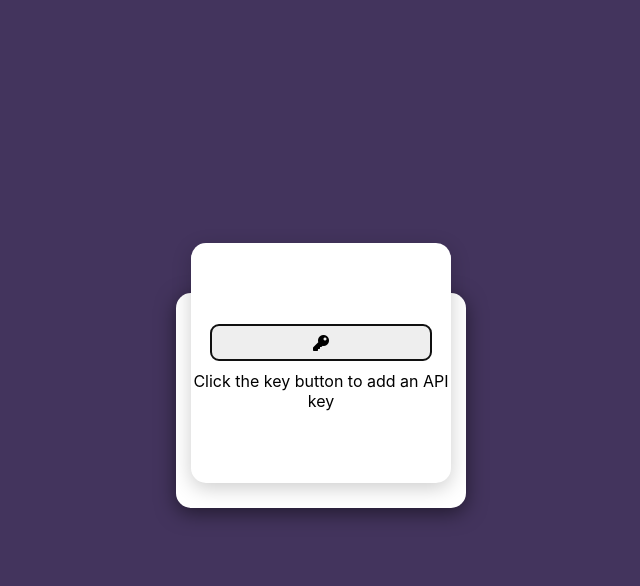
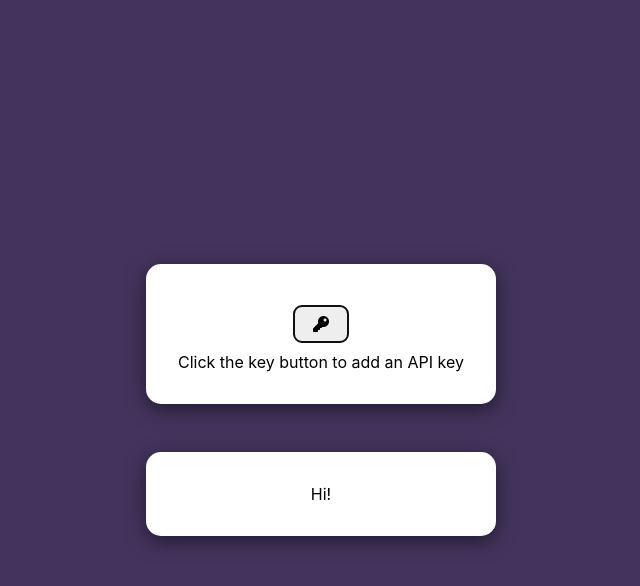
Before and after one commit to durantschoon/vite-ts-store-user-defined-API-keys, a React (Vite) app: page / in a window 1280 px wide. Both pictures are taken after a click on the button 640 px from the left and 342 px from the top of the page. Shown: the top 586 px of the page, without its empty margins (319-959 px from the left). Built offline with nearby package versions, Linux system fonts and the light colour scheme; no server answers.

Commit message:
simplified to 2 cards and removed animation for now

```diff
--- a/src/App.css
+++ b/src/App.css
@@ -5,88 +5,39 @@
   text-align: center;
 }
 
-.container {
-  position : relative;
-  width : 1100px;
-  display : flex;
-  align-items : center;
-  justify-content : center;
-  flex-warp : warp;
-  padding : 30px;
+#App {
+  height: 100%;
+  width: 100%;
 }
 
-.container .card {
-  position: relative;
-  max-width : 300px;
-  height : 215px;
+.card {
+  display: flex;
+  flex-direction: column;
+  justify-content: center;
+
   background-color : #fff;
-  margin : 30px 10px;
-  padding : 20px 15px;
+  width: auto;
+  margin : 3rem 3rem;
+  padding : 2rem 2rem;
 
-  display : flex;
-  flex-direction : column;
   box-shadow : 0 5px 20px rgba(0,0,0,0.5);
-  transition : 0.3s ease-in-out;
   border-radius : 15px;
-}
-
-.container .card .image {
-  border-radius : 15px;
-  background-color: #fff;
-
-  position : relative;
-  width : 260px;
-  height : 260px;
-
-  top : -40%;
-  box-shadow : 0 5px 20px rgba(0,0,0,0.2);
-  z-index : 1;
 }
 
 .container .card .image .button-and-text {
   display : flex;
   flex-direction : column;
   justify-content: center;
-
-  height: 240px;
 }
 
-/* .container .card .image img { */
-
-.container .card .image img {
-  max-width : 100%;
-  border-radius : 15px;
+#apiKeysDiv {
+  display: flex;
+  flex-direction: column;
+  justify-content: space-evenly;
 }
 
-.container .card .content {
-  position : relative;
-  top : -140px;
-  padding : 10px 15px;
-  color : #111;
-  text-align : center;
-
+.apiKeysDiv-hidden {
   visibility : hidden;
   opacity : 0;
   transition : 0.3s ease-in-out;
 }
-
-.container .card:hover, .container-revealed {
-  /* .container .card:hover { */
-/* .container-revealed { */
-  height : 320px;
-}
-
-/* .content-hidden {
-  visibility : hidden;
-  opacity : 0;
-  transition : 0.3s ease-in-out;
-} */
-
-.container .card:hover .content, .content-revealed {
-  /* .container .card:hover .content { */
-/* .content-revealed { */
-   margin-top : 30px;
-   visibility : visible;
-   opacity : 1;
-   transition-delay: 0.2s;
-}
--- a/src/App.tsx
+++ b/src/App.tsx
@@ -36,23 +36,15 @@ function App() {
 
   const handleClick = (event: MouseEvent) => {
     event.stopPropagation()
-    // containerRef?.current?.classList.add("container-revealed")
-    const theContainer = document.getElementById("the-container")!
-    const theContent = document.getElementById("the-content")!
-    theContainer.classList.add("container-revealed")
-    theContent.classList.remove("content-hidden")
-    theContent.classList.add("content-revealed")
+    const apiKeysDiv = document.getElementById("apiKeysDiv")!
+    apiKeysDiv.classList.remove("apiKeysDiv-hidden")
     console.log("button was clicked!")
+    console.log(apiKeysDiv.classList)
   }
 
   return (
-    <div className="App">
-    {/* <div className="container" ref={containerRef}>
-      <div className="card" ref={cardRef}> */}
-      <div className="container" id="the-container">
+    <div id="App">
       <div className="card">
-            <div className="image">
-              {/* <img src="https://i.pinimg.com/originals/a4/7b/a5/a47ba59b4a353e0928ef0551ca44f980.jpg"/> */}
         <div className="button-and-text">
             <button
             className="fa fa-key key-button"
@@ -64,10 +56,8 @@ function App() {
             </p>
           </div>
       </div>
-          <div className="content content-hidden" id="the-content">
+      <div className="card apiKeysDiv-hidden" id="apiKeysDiv">
         Hi!
-          </div>
-        </div>
       </div>
     </div>
   )
```
Lines whose indentation alone changed are shown as unchanged.
